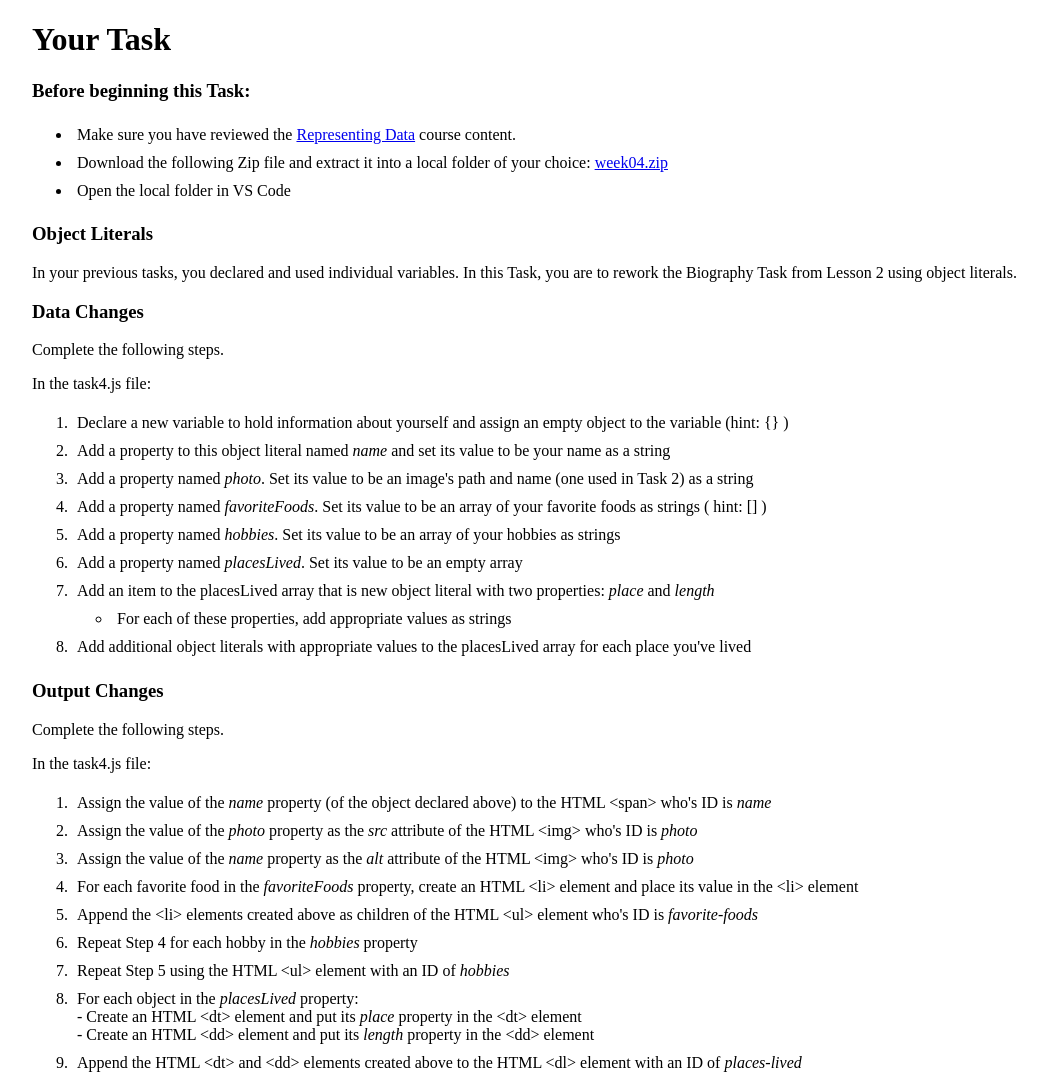
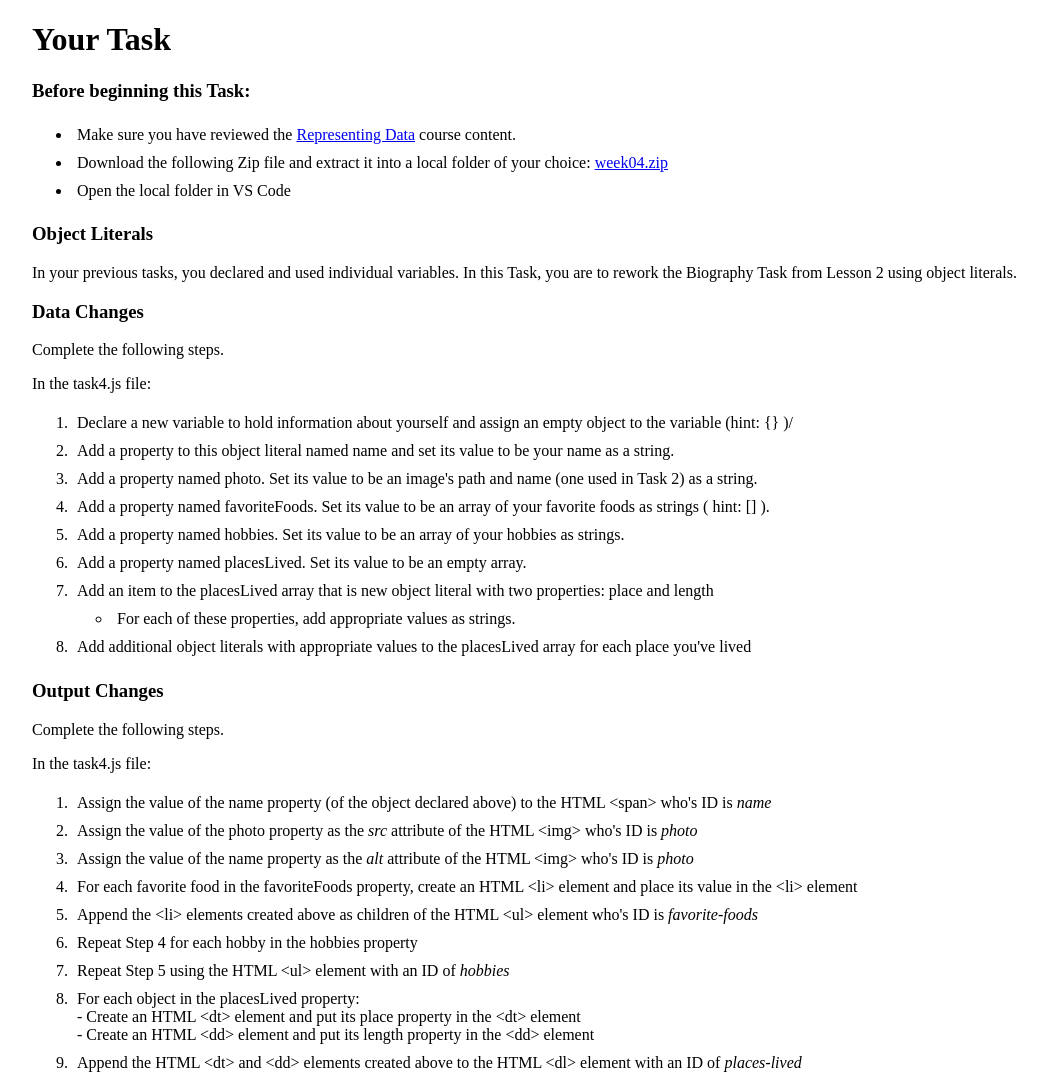
Before and after one commit to byui-cse/cse121b-course, a plain HTML site: page docs/week04/ponder_prove.html in a window 1280 px wide. Shown: the top 1080 px of the page, without its empty margins (1-1048 px from the left). Drawn offline with Linux system fonts and the light colour scheme; a script that the page names is missing.

Commit message:
changed code scheme to match that in the readings

```diff
--- a/docs/week04/ponder_prove.html
+++ b/docs/week04/ponder_prove.html
@@ -49,17 +49,18 @@
 			<p>Complete the following steps.</p>
 			<p>In the <span class="file_name">task4.js</span> file:
 				<ol>
-					<li>Declare a new variable to hold information about yourself and assign an empty object to the variable (hint: {} )</li>
-					<li>Add a property to this object literal named <em>name</em> and set its value to be your name as a string</li>
-					<li>Add a property named <em>photo</em>. Set its value to be an image's path and name (one used in Task 2) as a string</li>
-					<li>Add a property named <em>favoriteFoods</em>. Set its value to be an array of your favorite foods as strings ( hint: [] )</li>
-					<li>Add a property named <em>hobbies</em>. Set its value to be an array of your hobbies as strings</li>
-					<li>Add a property named <em>placesLived</em>. Set its value to be an empty array</li>
-					<li>Add an item to the placesLived array that is new object literal with two properties: <em>place</em> and <em>length</em></li>
+					<li>Declare a new variable to hold information about yourself and assign an empty object to the variable (hint: {} )/</li>
+					<li>Add a property to this object literal named <span class="hljs-string">name</span> and set its value to be your name as a string.</li>
+					<li>Add a property named <span class="hljs-string">photo</span>. Set its value to be an image's path and name (one used in Task 2) as a string.</li>
+					<li>Add a property named <span class="hljs-string">favoriteFoods</span>. Set its value to be an array of your favorite foods as strings ( hint: [] ).</li>
+					<li>Add a property named <span class="hljs-string">hobbies</span>. Set its value to be an array of your hobbies as strings.</li>
+					<li>Add a property named <span class="hljs-string">placesLived</span>. Set its value to be an empty array.</li>
+					<li>Add an item to the placesLived array that is new object literal with two properties: <span class="hljs-string">place</span>
+						and <span class="hljs-string">length</span></li>
 					<ul>
-						<li>For each of these properties, add appropriate values as strings</li>
+						<li>For each of these properties, add appropriate values as strings.</li>
 					</ul>
-					<li>Add additional object literals with appropriate values to the placesLived array for each place you've lived</li>
+					<li>Add additional object literals with appropriate values to the <span class="hljs-string">placesLived</span> array for each place you've lived</li>
 				</ol>
 			</p>
 		</section>
@@ -68,16 +69,16 @@
 			<p>Complete the following steps.</p>
 			<p>In the <span class="file_name">task4.js</span> file:
 				<ol>
-					<li>Assign the value of the <em>name</em> property (of the object declared above) to the HTML &lt;span&gt; who's ID is <em>name</em></li>
-					<li>Assign the value of the <em>photo</em> property as the <em>src</em> attribute of the HTML &lt;img&gt; who's ID is <em>photo</em></li>
-					<li>Assign the value of the <em>name</em> property as the <em>alt</em> attribute of the HTML &lt;img&gt; who's ID is <em>photo</em></li>
-					<li>For each favorite food in the <em>favoriteFoods</em> property, create an HTML &lt;li&gt; element and place its value in the &lt;li&gt; element</li>
+					<li>Assign the value of the <span class="hljs-string">name</span> property (of the object declared above) to the HTML &lt;span&gt; who's ID is <em>name</em></li>
+					<li>Assign the value of the <span class="hljs-string">photo</span> property as the <em>src</em> attribute of the HTML &lt;img&gt; who's ID is <em>photo</em></li>
+					<li>Assign the value of the <span class="hljs-string">name</span> property as the <em>alt</em> attribute of the HTML &lt;img&gt; who's ID is <em>photo</em></li>
+					<li>For each favorite food in the <span class="hljs-string">favoriteFoods</span> property, create an HTML &lt;li&gt; element and place its value in the &lt;li&gt; element</li>
 					<li>Append the &lt;li&gt; elements created above as children of the HTML &lt;ul&gt; element who's ID is <em>favorite-foods</em></li>
-					<li>Repeat Step 4 for each hobby in the <em>hobbies</em> property</li>
+					<li>Repeat Step 4 for each hobby in the <span class="hljs-string">hobbies</span> property</li>
 					<li>Repeat Step 5 using the HTML &lt;ul&gt; element with an ID of <em>hobbies</em></li>
-					<li>For each object in the <em>placesLived</em> property:
-						<br>- Create an HTML &lt;dt&gt; element and put its <em>place</em> property in the &lt;dt&gt; element
-						<br>- Create an HTML &lt;dd&gt; element and put its <em>length</em> property in the &lt;dd&gt; element<br>
+					<li>For each object in the <span class="hljs-string">placesLived</span> property:
+						<br>- Create an HTML &lt;dt&gt; element and put its <span class="hljs-string">place</span> property in the &lt;dt&gt; element
+						<br>- Create an HTML &lt;dd&gt; element and put its <span class="hljs-string">length</span> property in the &lt;dd&gt; element<br>
 					</li>
 					<li>Append the HTML &lt;dt&gt; and &lt;dd&gt; elements created above to the HTML &lt;dl&gt; element with an ID of <em>places-lived</em></li>
 				</ol>
```
